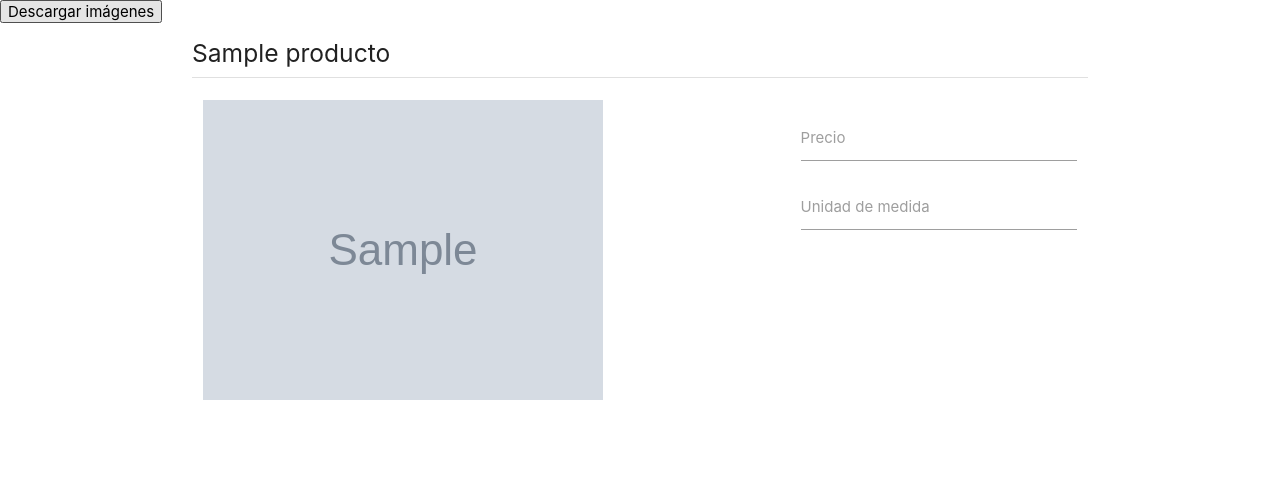
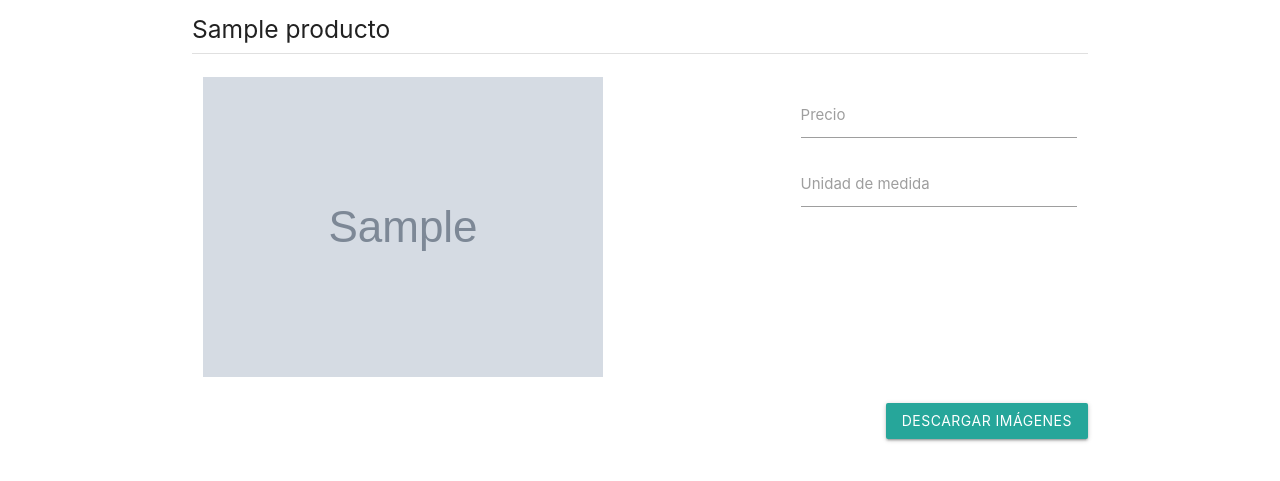
Before and after one commit to DEDC/priceditortobe, a Django app: template templates/cliente/mostrarProductos.html in a window 1280 px wide. Shown: the top 481 px of the page. Run offline with Django 3.2, Linux system fonts and the light colour scheme; tables that the repository leaves empty hold one stand-in row (values such as "Sample post"); the template is opened without the code that fills it: values that come from a table or form of the project are taken from there, most other values are stand-ins (such as "Sample title", 1, 10 or a date in 2020); grey boxes marked "Sample" are stand-in pictures; parts of the project's set-up code (start-up, migrations or seed data) failed here and were passed over.

Commit message:
Plantilla tipo 1 funcional
la descarga y edición funciona para las platantilla tipo1

```diff
--- a/static/css/type-styles.css
+++ b/static/css/type-styles.css
@@ -1,5 +1,4 @@
 /* Type-1 css styles */
-
 .type-1 .cont-canvas .cont-img{
     width: 1200px;
     height: 1200px;
@@ -14,7 +13,7 @@
     align-items: baseline;
     color: white;
     font-family: 'Roboto', sans-serif;
-    background-color: red;
+    /* background-color: red; */
 }
 .type-1 > .cont-canvas > .cont-img > .cont-text > .text-precio{
     font-size: 4em;
@@ -24,7 +23,38 @@
     font-size: 2em;
     font-weight: bold;
 }
+/* End styles type-1 */
+/* Type-1 css preview */
+.preview-cont-img{
+    position: relative;
+    width: 100%;
+}
+.preview-cont-img .preview-text{
+    position: absolute;
+    width: inherit;
+    height: 50px;
+    margin-top: 20%;
+    display: flex;
+    justify-content: center;
+    align-items: baseline;
+    color: white;
+    font-family: 'Roboto', sans-serif;
+    /* background-color: red; */
+}
+.preview-cont-img .preview-text > .text-precio{
+    font-size: 2rem;
+    font-weight: bold;
+}
+.preview-cont-img .preview-text > .text-medida{
+    font-size: 1rem;
+    font-weight: bold;
+}
+/* End styles type-1 preview */
 
-/* End styles type-1 */
+
+
+
+
+
 /* Type-2 css styles */
 /* End styles type-2 */
--- a/static/js/main.js
+++ b/static/js/main.js
@@ -91,6 +91,7 @@ function initCanvas(){
     document.getElementById('prueba').addEventListener('click', function(){
         var cont = 1;
         document.getElementById('loader').style.display = 'flex';
+        document.body.style.overflow = 'hidden';
         var cont_img = document.getElementsByClassName('cont-canvas');
         var zip = new JSZip();
         for(i=0; i<cont_img.length; i++){
@@ -120,15 +121,14 @@ function initCanvas(){
             });
         }
         window.setTimeout(function(){
-            $('.cont-img').removeClass('cont-img');
+            $('.cont-img').removeClass('cont-img').addClass('preview-cont-img');
             document.getElementById('loader').style.display = 'none';
+            document.body.style.overflowY = 'scroll';
         },5000);
-
     });
     var price_input = document.querySelectorAll(".precio");
     var medida_input = document.querySelectorAll(".medida");
     if(price_input){
-        //let
         price_input.forEach(element => {
             element.addEventListener('input', function(){
                 drawText(this);
--- a/templates/cliente/mostrarProductos.html
+++ b/templates/cliente/mostrarProductos.html
@@ -46,7 +46,6 @@
                 </div>
             </div>
         </div>
-        <button id="prueba" >Descargar imágenes</button>
         <div class="container">
             {% for p in productos %}
             <div class="row type-1">
@@ -54,8 +53,8 @@
                 <div class="divider"></div>
                 <br>
                 <div class="col l8 cont-canvas">
-                    <div class="">
-                        <div class="cont-text">
+                    <div class="preview-cont-img">
+                        <div class="cont-text preview-text">
                             <span class="text-precio" data-id="{{p.id}}"></span>
                             <span class="text-medida" data-id="{{p.id}}"></span>
                         </div>
@@ -64,7 +63,7 @@
                 </div>
                 <div class="col l4">
                     <div class="input-field">
-                        <input type="number" id="precio-{{p.id}}" class="precio" data-id="{{p.id}}">
+                        <input type="text" id="precio-{{p.id}}" class="precio" data-id="{{p.id}}">
                         <label for="precio-{{p.id}}">Precio</label>
                     </div>
                     <div class="input-field">
@@ -74,54 +73,15 @@
                 </div>
             </div>
             {% endfor %}
+            <button id="prueba" class="btn right">Descargar imágenes</button>
         </div>
-            <!-- <div class="row type-1">
-            <h2>{{p.nombre}}</h2>
-            <div class="col l6">
-                <div class="cont-img" id="{{p.id}}">
-                    <div class="cont-text">
-                        <span class="text-precio" data-id="{{p.id}}"></span>
-                        <span class="text-medida" data-id="{{p.id}}"></span>
-                    </div>
-
-                </div>
-            </div>
-            <div class="col l6">
-                <label for="precio-{{p.id}}">Precio</label>
-                <input type="text" class="precio" data-id="{{p.id}}">
-                <label for="medida-{{p.id}}">Unidad de medida</label>
-                    <input type="text" class="medida" data-id="{{p.id}}">
-                </div>
-            </div> -->
-        <!-- <button id="prueba" >Descargar imágenes</button>
-        {% for p in productos %}
-        <div class="type-1">
-            <div class="cont-item">
-                <h2>{{p.nombre}}</h2>
-                <label for="precio-{{p.id}}">Precio</label>
-                <input type="text" class="precio" data-id="{{p.id}}">
-                <label for="medida-{{p.id}}">Unidad de medida</label>
-                <input type="text" class="medida" data-id="{{p.id}}">
-                <div class="cont-canvas">
-                    <div class="cont-img" id="{{p.id}}">
-                        <div class="cont-text">
-                            <span class="text-precio" data-id="{{p.id}}"></span>
-                            <span class="text-medida" data-id="{{p.id}}"></span>
-                        </div>
-                        <img src="{% get_static_prefix %}images/{{p.imagen.imagen}}">
-                    </div>
-                </div>
-            </div>
-        </div> -->
-        <!-- {% endfor %} -->
     </main>
-    <!-- <script src="https://cdnjs.cloudflare.com/ajax/libs/materialize/1.0.0/js/materialize.min.js"></script> -->
+    <script src="https://cdnjs.cloudflare.com/ajax/libs/materialize/1.0.0/js/materialize.min.js"></script>
     <script src="{% static 'js/jszip.min.js' %}"></script>
     <script src="{% static 'js/filesaver.js' %}"></script>
     <script src="{% static 'js/html2canvas.js' %}"></script>
     <script src="{% static 'js/main.js' %}"></script>
     <script src="{% static 'js/jq.min.js' %}"></script>
-    <script src="https://cdnjs.cloudflare.com/ajax/libs/materialize/1.0.0/js/materialize.min.js"></script>
     <script>
         window.onload = function(){
             initCanvas();
```
Also changed, not shown: apps/productos/views.py (line endings or trailing spaces).
